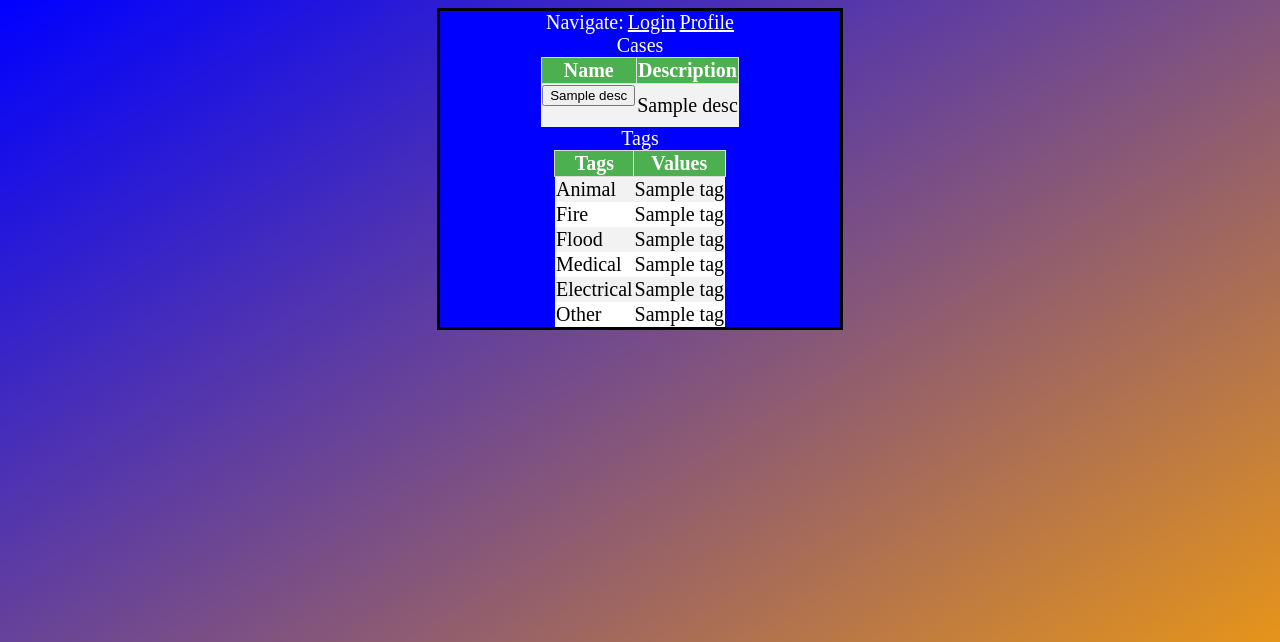
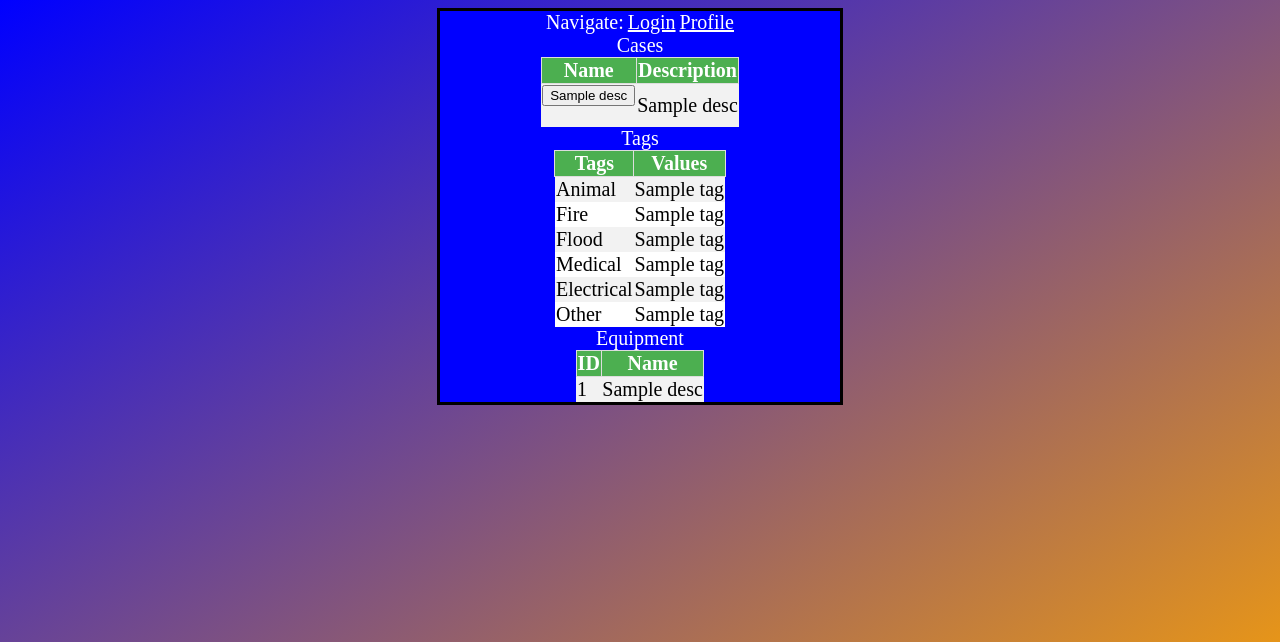
Before and after one commit to Vladlat1/CMSC-447-Group-2, a Flask app: template app/templates/responder.html in a window 1280 px wide. Shown: the top 642 px of the page. Run offline with Flask 2, Linux system fonts and the light colour scheme; the template is opened without the code that fills it: most values are stand-ins (such as "Sample title", 1, 10 or a date in 2020).

Commit message:
Fixed a few things

```diff
--- a/app/routes.py
+++ b/app/routes.py
@@ -113,7 +113,19 @@ def responder():
     fetch = cur.fetchall()
     description = fetch
 
+    query = "SELECT MissionID FROM Personnel WHERE ResponderID = ?"
+    cur = conn.cursor()
+    cur.execute(query, [id])
+    fetch = cur.fetchone()
+    missionID = fetch[0]
+    print(missionID)
+
     tags = [0,0,0,0,0,"",0]
+
+    query = "SELECT EquipmentID, EquipmentName FROM Equipment WHERE Equipment.MissionID = ?"
+    cur.execute(query, [missionID])
+    fetch = cur.fetchall()
+    equipment = fetch
 
     if request.method == "POST":
         for desc in description:
--- a/app/templates/operator.html
+++ b/app/templates/operator.html
@@ -63,7 +63,7 @@
 	var locations = {{ locations|tojson }};
   // The first parameter are the coordinates of the center of the map
   // The second parameter is the zoom level
-	var map = L.map('map').setView([39.25359, -76.71279], 18);
+	var map = L.map('map').setView([39.25359, -76.71279], 12);
 	for (i = 0; i < locations.length; i+=8) {
 		console.log("[" + locations[i] + locations[i+1] + "]");
 		L.marker([locations[i], locations[i+1]]).addTo(map)
--- a/app/templates/responder.html
+++ b/app/templates/responder.html
@@ -1,7 +1,7 @@
 {% extends "base.html" %}
 
 {% block content %}
-<div id = 'responder'>
+<div id='responder'>
 	<div>
         <label>Navigate:</label>
         <a href="/login" id = "hypelink">Login</a>
@@ -49,5 +49,23 @@
         <td>Other</td><td>{{tags[5]}}</td>
 	</tr>
 </table>
+
+<label>Equipment</label>
+<table align = 'center'>
+	<tr>
+		<th>ID</th>
+		<th>Name</th>
+	</tr>
+    {% for equip in equipment %}
+    <tr>
+        <td>
+            {{equip[0]}}
+        </td>
+        <td>
+            {{equip[1]}}
+        </td>
+    </tr>
+	{% endfor %}
+</table>
 </div>
 {% endblock %}
```
